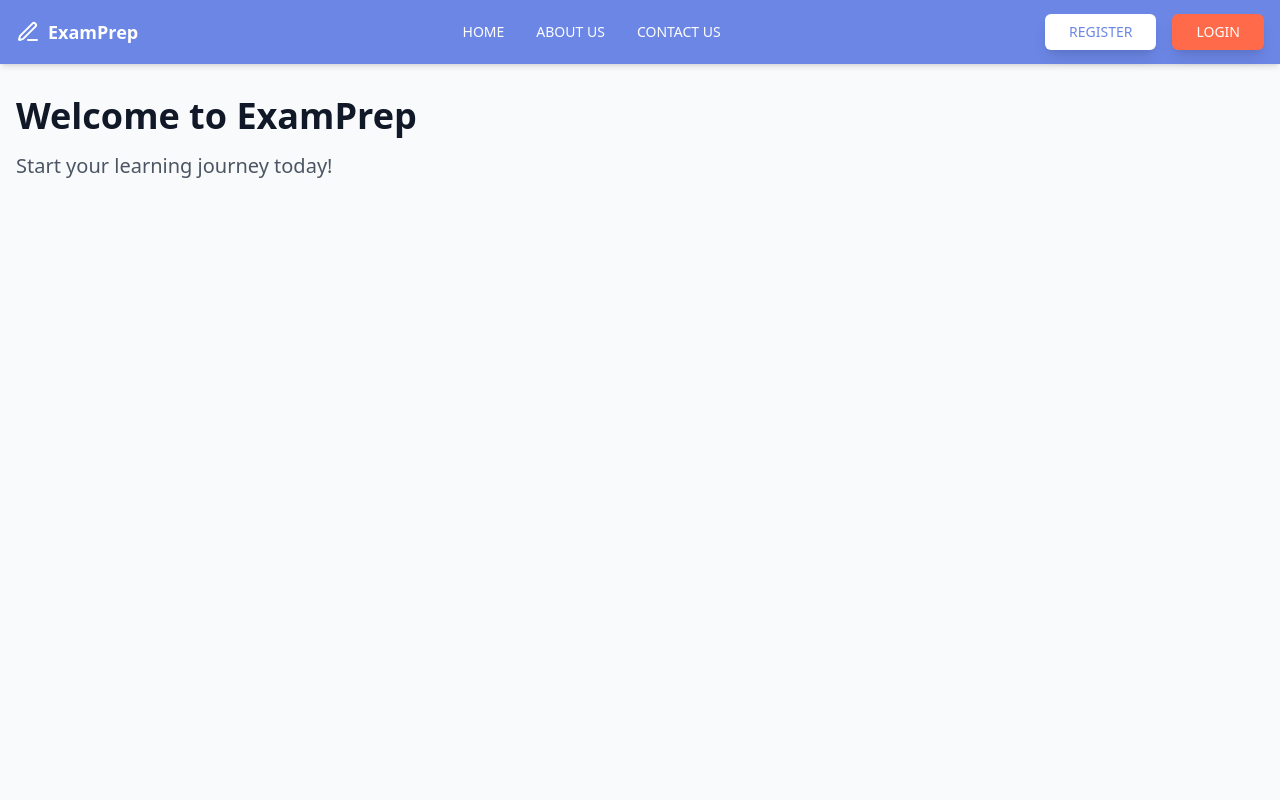
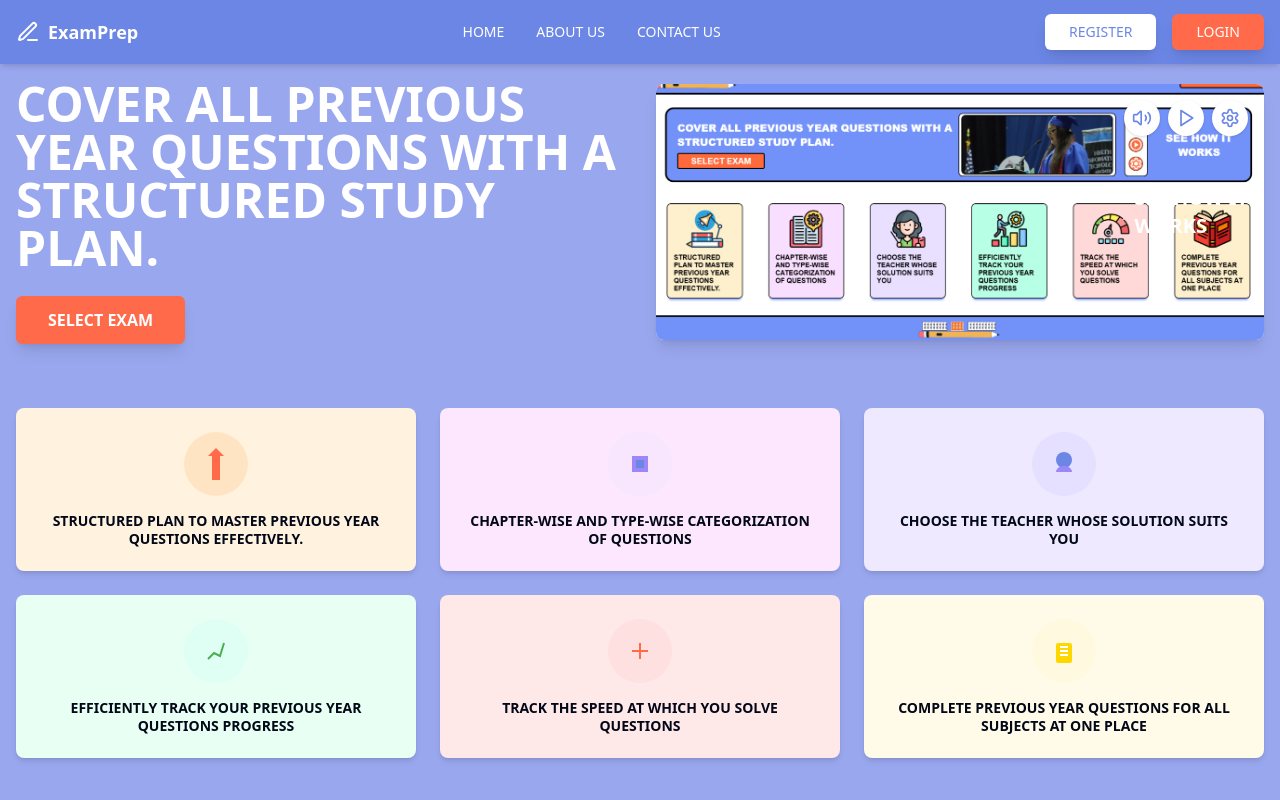
Before and after one commit to Dhruvsingh1102/design-friendly-navbar, a React (Vite) app: page / in a window 1280 px wide. Shown: the top 800 px of the page. Built offline with nearby package versions, Linux system fonts and the light colour scheme.

Commit message:
Add hero section
Implements a hero section based on a provided UI design.  The specific implementation details are not included in this commit.

```diff
--- /dev/null
+++ b/src/components/HeroSection.tsx
@@ -0,0 +1,136 @@
+
+import { Volume2, Play, Settings } from "lucide-react";
+import { Link } from "react-router-dom";
+
+const FeatureCard = ({ icon: Icon, title, className }: { icon: any, title: string, className: string }) => (
+  <div className={`${className} p-6 rounded-lg shadow-md transition-transform hover:scale-105`}>
+    <div className="flex flex-col items-center text-center space-y-4">
+      <Icon className="w-16 h-16" />
+      <h3 className="text-sm font-semibold leading-tight">{title}</h3>
+    </div>
+  </div>
+);
+
+const HeroSection = () => {
+  return (
+    <section className="bg-[#99A7EE] min-h-[600px] pt-20 pb-16">
+      <div className="container mx-auto px-4">
+        {/* Main Content */}
+        <div className="grid md:grid-cols-2 gap-8 items-center mb-16">
+          {/* Left Column */}
+          <div className="text-white">
+            <h1 className="text-4xl md:text-5xl font-bold mb-6 leading-tight">
+              COVER ALL PREVIOUS YEAR QUESTIONS WITH A STRUCTURED STUDY PLAN.
+            </h1>
+            <Link
+              to="/select-exam"
+              className="inline-block bg-accent text-white px-8 py-3 rounded-md font-semibold hover:bg-accent-hover transition-colors shadow-lg"
+            >
+              SELECT EXAM
+            </Link>
+          </div>
+
+          {/* Right Column */}
+          <div className="relative">
+            <div className="bg-white rounded-lg shadow-lg overflow-hidden">
+              <img
+                src="/lovable-uploads/95c93f45-59c4-46a3-9218-f8073a3c2ab4.png"
+                alt="Student studying"
+                className="w-full h-64 object-cover"
+              />
+              <div className="absolute top-4 right-4 flex space-x-2">
+                <button className="p-2 bg-white rounded-full shadow hover:bg-gray-100">
+                  <Volume2 className="w-5 h-5 text-primary" />
+                </button>
+                <button className="p-2 bg-white rounded-full shadow hover:bg-gray-100">
+                  <Play className="w-5 h-5 text-primary" />
+                </button>
+                <button className="p-2 bg-white rounded-full shadow hover:bg-gray-100">
+                  <Settings className="w-5 h-5 text-primary" />
+                </button>
+              </div>
+            </div>
+            <div className="absolute right-4 top-1/2 transform -translate-y-1/2">
+              <h2 className="text-white text-xl font-bold">
+                SEE HOW IT<br />WORKS
+              </h2>
+            </div>
+          </div>
+        </div>
+
+        {/* Feature Cards */}
+        <div className="grid grid-cols-1 md:grid-cols-2 lg:grid-cols-3 gap-6 mt-8">
+          <FeatureCard
+            icon={() => (
+              <svg width="64" height="64" viewBox="0 0 64 64" fill="none" xmlns="http://www.w3.org/2000/svg">
+                <rect width="64" height="64" rx="32" fill="#FFE4C4"/>
+                <path d="M32 16L40 24H24L32 16Z" fill="#FF6B4A"/>
+                <rect x="28" y="24" width="8" height="24" fill="#FF6B4A"/>
+              </svg>
+            )}
+            title="STRUCTURED PLAN TO MASTER PREVIOUS YEAR QUESTIONS EFFECTIVELY."
+            className="bg-[#FFF3E0]"
+          />
+          <FeatureCard
+            icon={() => (
+              <svg width="64" height="64" viewBox="0 0 64 64" fill="none" xmlns="http://www.w3.org/2000/svg">
+                <rect width="64" height="64" rx="32" fill="#F8E6FF"/>
+                <path d="M24 24H40V40H24V24Z" fill="#9B87F5"/>
+                <path d="M28 28H36V36H28V28Z" fill="#6B86E5"/>
+              </svg>
+            )}
+            title="CHAPTER-WISE AND TYPE-WISE CATEGORIZATION OF QUESTIONS"
+            className="bg-[#FCE7FF]"
+          />
+          <FeatureCard
+            icon={() => (
+              <svg width="64" height="64" viewBox="0 0 64 64" fill="none" xmlns="http://www.w3.org/2000/svg">
+                <rect width="64" height="64" rx="32" fill="#E5E0FF"/>
+                <circle cx="32" cy="28" r="8" fill="#6B86E5"/>
+                <path d="M24 40C24 36.6863 27.5817 34 32 34C36.4183 34 40 36.6863 40 40" fill="#9B87F5"/>
+              </svg>
+            )}
+            title="CHOOSE THE TEACHER WHOSE SOLUTION SUITS YOU"
+            className="bg-[#EEE9FF]"
+          />
+          <FeatureCard
+            icon={() => (
+              <svg width="64" height="64" viewBox="0 0 64 64" fill="none" xmlns="http://www.w3.org/2000/svg">
+                <rect width="64" height="64" rx="32" fill="#E0FFF4"/>
+                <path d="M24 40L30 34L36 37L40 24" stroke="#4CAF50" strokeWidth="2"/>
+              </svg>
+            )}
+            title="EFFICIENTLY TRACK YOUR PREVIOUS YEAR QUESTIONS PROGRESS"
+            className="bg-[#E8FFF4]"
+          />
+          <FeatureCard
+            icon={() => (
+              <svg width="64" height="64" viewBox="0 0 64 64" fill="none" xmlns="http://www.w3.org/2000/svg">
+                <rect width="64" height="64" rx="32" fill="#FFE0E0"/>
+                <path d="M32 24V40" stroke="#FF6B4A" strokeWidth="2"/>
+                <path d="M24 32H40" stroke="#FF6B4A" strokeWidth="2"/>
+              </svg>
+            )}
+            title="TRACK THE SPEED AT WHICH YOU SOLVE QUESTIONS"
+            className="bg-[#FFE8E8]"
+          />
+          <FeatureCard
+            icon={() => (
+              <svg width="64" height="64" viewBox="0 0 64 64" fill="none" xmlns="http://www.w3.org/2000/svg">
+                <rect width="64" height="64" rx="32" fill="#FFF9E0"/>
+                <rect x="24" y="24" width="16" height="20" rx="2" fill="#FFD700"/>
+                <path d="M28 28H36" stroke="white" strokeWidth="2"/>
+                <path d="M28 32H36" stroke="white" strokeWidth="2"/>
+                <path d="M28 36H36" stroke="white" strokeWidth="2"/>
+              </svg>
+            )}
+            title="COMPLETE PREVIOUS YEAR QUESTIONS FOR ALL SUBJECTS AT ONE PLACE"
+            className="bg-[#FFFBE8]"
+          />
+        </div>
+      </div>
+    </section>
+  );
+};
+
+export default HeroSection;
--- a/src/pages/Index.tsx
+++ b/src/pages/Index.tsx
@@ -1,17 +1,12 @@
 
 import Navbar from "../components/Navbar";
+import HeroSection from "../components/HeroSection";
 
 const Index = () => {
   return (
     <div className="min-h-screen bg-gray-50">
       <Navbar />
-      <div className="pt-16">
-        {/* Page content goes here */}
-        <div className="container mx-auto px-4 py-8">
-          <h1 className="text-4xl font-bold text-gray-900 mb-4">Welcome to ExamPrep</h1>
-          <p className="text-xl text-gray-600">Start your learning journey today!</p>
-        </div>
-      </div>
+      <HeroSection />
     </div>
   );
 };
```
Also changed, not shown: public/lovable-uploads/95c93f45-59c4-46a3-9218-f8073a3c2ab4.png (added).
